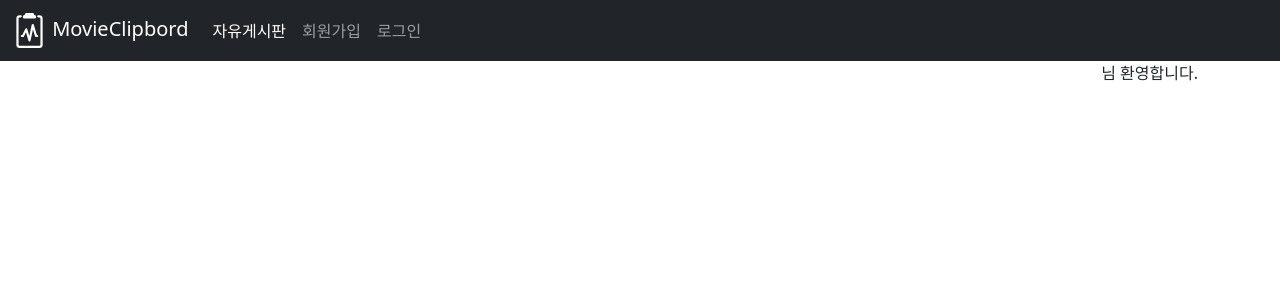
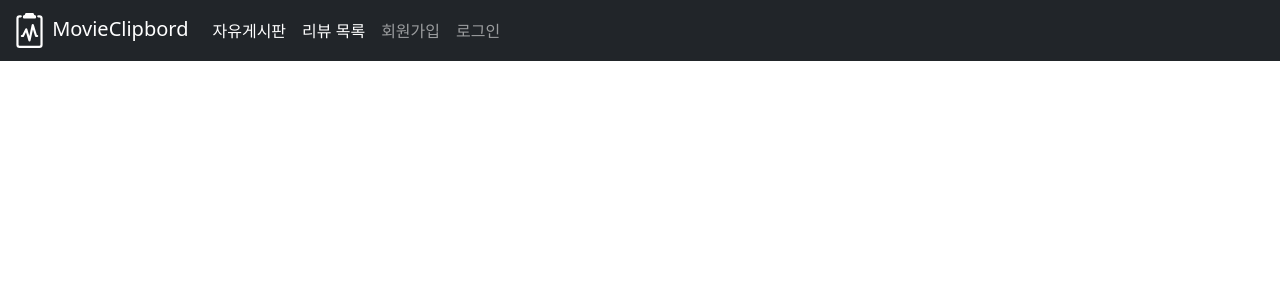
Before and after one commit to JOO-10000-Zi/pair_PJT_1014, a Django app: template templates/base.html in a window 1280 px wide. Shown: the top 300 px of the page. Run offline with Django 3.2, Linux system fonts and the light colour scheme; the template is opened without the code that fills it, so the values that code supplies are empty; some libraries are stand-ins or nearby versions.

Commit message:
template/navbar

```diff
--- a/templates/base.html
+++ b/templates/base.html
@@ -32,7 +32,14 @@
             <li class="nav-item">
               <a class="nav-link active" aria-current="page" href="">자유게시판</a>
             </li>
+            <li class="nav-item">
+              <a class="nav-link active" aria-current="page" href="">리뷰 목록</a>
+            </li>
+
             {% if request.user.is_authenticated %}
+              <li class="nav-item">
+                <a class="nav-link active" aria-current="page" href="">리뷰 작성</a>
+              </li>
               <li class="nav-item">
                 <a class="nav-link" href="%}">회원목록</a>
               </li>
@@ -52,8 +59,11 @@
       </div>
     </nav>
     <div class='container'>
-
-      <p class='text-end'>님 환영합니다.</p>
+      {% if request.user.is_authenticated %}
+        <p class='text-end'>
+          <a href="{% url 'accounts:detail' user.pk %}">{{ user.username }}님 환영합니다.</a>
+        </p>
+      {% endif %}
 
       {% block content %}{% endblock content %}
     </div>
```
